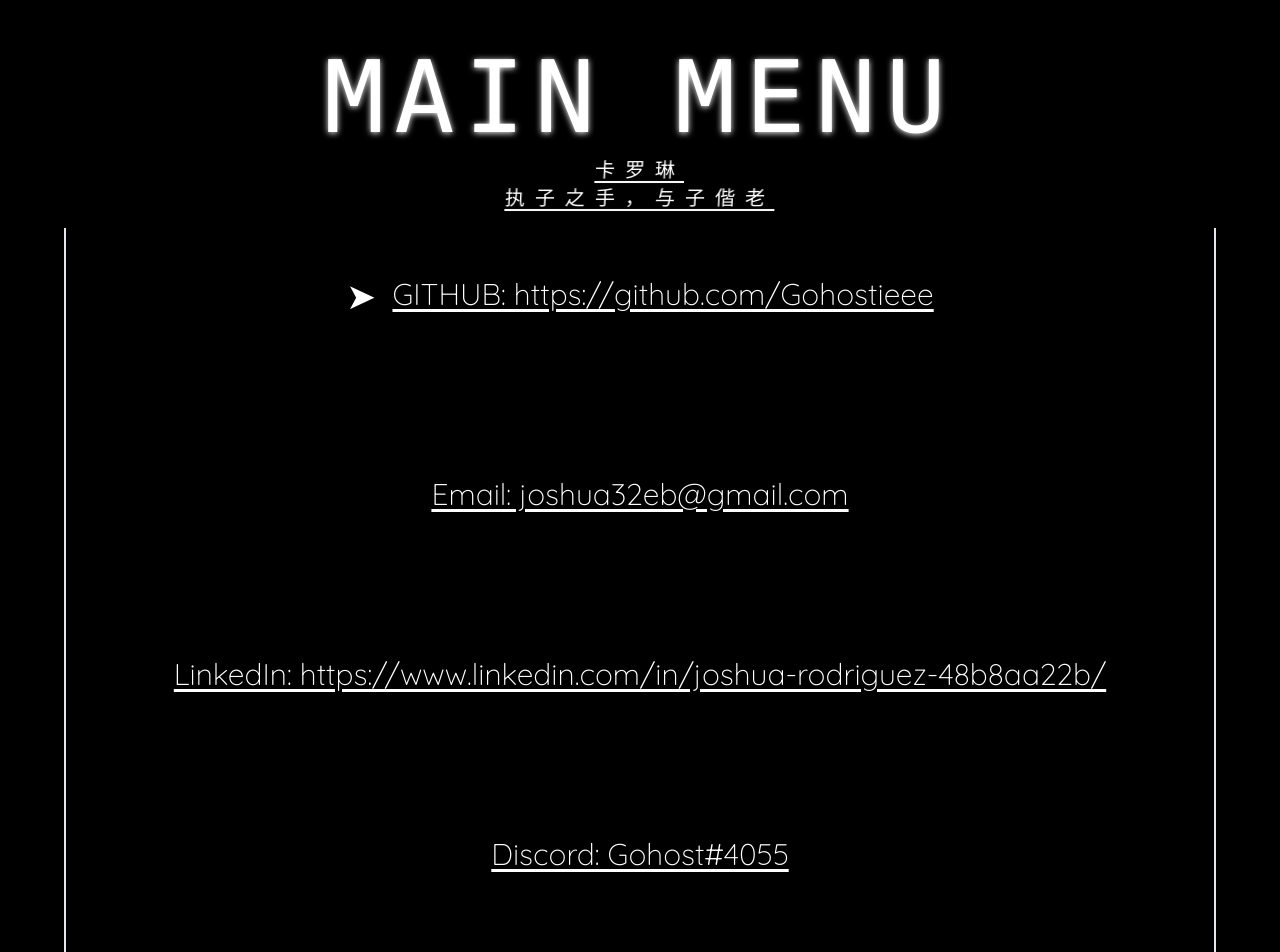
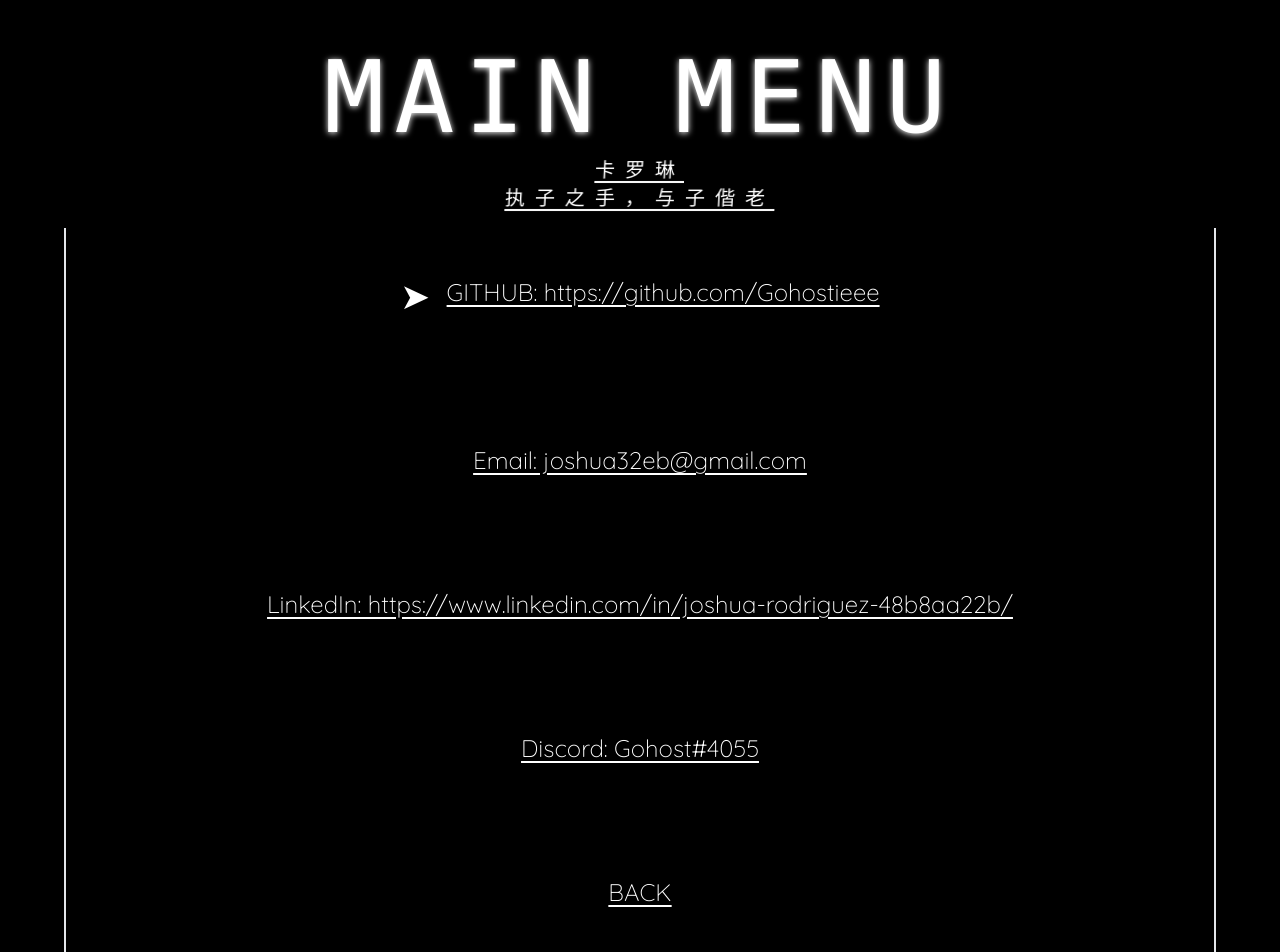
Before and after one commit to Gohostieee/Gohooters, a React (Create React App) app in the folder appReact/: page /contacts in a window 1280 px wide. Shown: the top 952 px of the page. Built offline with nearby package versions, Linux system fonts and the light colour scheme.

Commit message:
Expanded contacts, added resume

```diff
--- a/appReact/src/App.js
+++ b/appReact/src/App.js
@@ -10,6 +10,7 @@
 import Contacts from './pages/contacts.jsx'
 import "./styles/mice.css"
 import Selector from "./components/Selector.jsx"
+import Resume from "./pages/resume.jsx"
 import { BrowserRouter, Routes, Route } from "react-router-dom";
 
 function App() {
@@ -26,6 +27,7 @@
         <Route path="Welcome" element={<Welcome/>} />
         <Route path="services" element={<Services/>} />
         <Route path="contacts" element={<Contacts/>} />
+        <Route path="resume" element={<Resume/>} />
       </Routes>
       </BrowserRouter>
     </div>
--- a/appReact/src/components/VScrollwheel.jsx
+++ b/appReact/src/components/VScrollwheel.jsx
@@ -83,12 +83,12 @@
 	render(){
 		return(
 			<>
-			<h2 class="hero cyberpunk layers mt-12 " data-text="EGO DEATH"><span>MAIN MENU</span></h2>
+			<h2 class="hero cyberpunk layers  mt-4" data-text="EGO DEATH"><span>MAIN MENU</span></h2>
 		     <p class = "text-white text-xl glitch mt-2 underline underline-offset-4 font-medium"> 卡罗琳</p>
 				<p class = "text-white text-xl glitch underline underline-offset-4 font-medium">执子之手，与子偕老</p>
 				 <img src={this.opts[1][this.state.currOpt]} class = "m-auto sm:mt-12 mt-4 border-white border p-8 sm:h-[55%]"/>
 
-			<div class="flex flex-row relative sm:mt-16 mt-8 justify-center">
+			<div class="flex flex-row relative sm:mt-12 mt-8 justify-center">
 
 <button onClick = {()=> {console.log("glizzy",this); this.switchUp(2)}} class="btn option btn-outline btn-primary glitch h-[50%] w-[70px] mr-4 text-center text-2xl font-thin layers " data-text="LEFT">⇐</button>
 <div class=" flex flex-row relative text-center overflow-hidden justify-center min-w-[180px]  w-[15%] border-x">
--- a/appReact/src/pages/contacts.jsx
+++ b/appReact/src/pages/contacts.jsx
@@ -13,20 +13,20 @@
 
 				<div class="m-auto border-x-2 mt-12 w-[90%] flex-col flex justify-evenly mt-4 mb-12 overflow-y-visible">
 
-					<div class="flex flex-row justify-center sm:mb-24 mt-12 option ">
-		 				<a href="https://github.com/Gohostieee" target="_blank"><p onClick={()=>{}}class="text-white md:text-xl underline underline-offset-4 text-lg lg:text-3xl QuickSand mice  careerOpt opt-1">GITHUB: https://github.com/Gohostieee</p></a>
+					<div class="flex flex-row justify-center sm:mb-12 lg:mb-16 mt-12 option ">
+		 				<a href="https://github.com/Gohostieee" target="_blank"><p onClick={()=>{}}class="text-white md:text-xl underline underline-offset-4 text-lg lg:text-2xl QuickSand mice  careerOpt opt-1">GITHUB: https://github.com/Gohostieee</p></a>
 		 			</div>
-		 			<div class="flex flex-row justify-center sm:mb-24 mt-12 option ">
-		 				<p onClick={()=>{}}class="text-white md:text-xl underline underline-offset-4 text-lg lg:text-3xl QuickSand mice  careerOpt opt-1">Email: joshua32eb@gmail.com</p>
+		 			<div class="flex flex-row justify-center sm:mb-12 lg:mb-16 mt-12 option ">
+		 				<p onClick={()=>{}}class="text-white md:text-xl underline underline-offset-4 text-lg lg:text-2xl QuickSand mice  careerOpt opt-1">Email: joshua32eb@gmail.com</p>
 		 			</div>
-		 			<div class="flex flex-row justify-center sm:mb-24 mt-12 option ">
-		 				<a href="https://www.linkedin.com/in/joshua-rodriguez-48b8aa22b/" target="_blank"><p onClick={()=>{}}class="text-white md:text-xl underline underline-offset-4 text-lg lg:text-3xl QuickSand mice  careerOpt opt-1">LinkedIn: https://www.linkedin.com/in/joshua-rodriguez-48b8aa22b/</p></a>
+		 			<div class="flex flex-row justify-center sm:mb-12 lg:mb-16 mt-12 option ">
+		 				<a href="https://www.linkedin.com/in/joshua-rodriguez-48b8aa22b/" target="_blank"><p onClick={()=>{}}class="text-white md:text-xl underline underline-offset-4 text-lg lg:text-2xl QuickSand mice  careerOpt opt-1">LinkedIn: https://www.linkedin.com/in/joshua-rodriguez-48b8aa22b/</p></a>
 		 			</div>
-		 			<div class="flex flex-row justify-center sm:mb-24 mt-12 option ">
-		 				<a href="https://discord.com/" target="_blank"><p onClick={()=>{}}class="text-white md:text-xl underline underline-offset-4 text-lg lg:text-3xl QuickSand mice  careerOpt opt-1">Discord: Gohost#4055</p></a>
+		 			<div class="flex flex-row justify-center sm:mb-12 lg:mb-16 mt-12 option ">
+		 				<a href="https://discord.com/" target="_blank"><p onClick={()=>{}}class="text-white md:text-xl underline underline-offset-4 text-lg lg:text-2xl QuickSand mice  careerOpt opt-1">Discord: Gohost#4055</p></a>
 		 			</div>
-		 			<div class="flex flex-row justify-center sm:mb-24 mt-12 option ">
-		 				<Link to="/mainmenu"><p onClick={()=>{}}class="text-white md:text-xl underline underline-offset-4 text-lg lg:text-3xl QuickSand mice  careerOpt opt-1">BACK</p></Link>
+		 			<div class="flex flex-row justify-center sm:mb-12 lg:mb-16 mt-12 option ">
+		 				<Link to="/mainmenu"><p onClick={()=>{}}class="text-white md:text-xl underline underline-offset-4 text-lg lg:text-2xl QuickSand mice  careerOpt opt-1">BACK</p></Link>
 		 			</div>
 					<Selector/>
 
--- a/appReact/src/pages/mainmenu.jsx
+++ b/appReact/src/pages/mainmenu.jsx
@@ -7,6 +7,7 @@
 import Lain from "../images/171273.gif"
 import lainRoom from "../images/lainRoom.gif"
 import vanishLain from "../images/slowVanish.gif"
+import smallLain from "../images/smallLain2.gif"
 import shoulderLain from "../images/shoulderHand.gif"
 
 
@@ -20,7 +21,7 @@
 	return(
 		<>
 			<div class=	"absolute h-screen w-screen  bg-black" data-theme="cyberpunk">
-				<Swheel options={[['ABOUT','/welcome',vanish],["SERVICES","/services",lainRoom],['CAREER','/about',computers],["BACK","/",Lain],["ACCOUNTS","/login",vanishLain],["CONTACTS","/contacts",shoulderLain]]}/>
+				<Swheel options={[['ABOUT','/welcome',vanish],["SERVICES","/services",lainRoom],['CAREER','/about',computers],["RESUME","/resume",smallLain],["CONTACTS","/contacts",shoulderLain],["ACCOUNTS","/login",vanishLain],["BACK","/",Lain]]}/>
 
 
 			</div>
--- /dev/null
+++ b/appReact/src/pages/resume.jsx
@@ -0,0 +1,33 @@
+import resume from "../doc/resume.pdf"
+
+import {Link} from "react-router-dom"
+
+
+const Resume = () => {
+
+
+
+
+
+
+
+
+
+	return(
+
+			<div class="absolute overflow-y-visible h-screen w-screen bg-black mice" data-theme="cyberpunk">
+			<h2 class="hero cyberpunk layers mt-2" data-text="EGO DEATH"><span>RESUME</span></h2>
+				<p class = "text-white text-xl glitch mt-2 underline underline-offset-4 font-medium"> 卡罗琳</p>
+				<p class = "text-white text-xl glitch underline underline-offset-4 font-medium">执子之手，与子偕老</p>
+				<p class = " sm:hidden text-white text-lg QuickSand mt-4 font-thin mr-4 ml-4">If you are on mobile then you can't see this pdf, so you can download it <a class="underline underline-offset-4" href={resume} target="_blank">here</a></p>
+				<Link to ="/mainmenu"><p class = "text-white text-xl glitch mt-4 font-medium">BACK</p></Link>
+<embed src={resume}  height="2100px" class="m-auto mt-4 sm:w-[500px] w-[300px] md:w-[800px] lg:w-[1020px]" />
+
+		</div>
+
+	)
+}
+
+
+
+export default Resume
```
Also changed, not shown: appReact/src/pages/services.jsx (+1 -1 lines), 2 other files (tests, documents, lock files or other folders).
